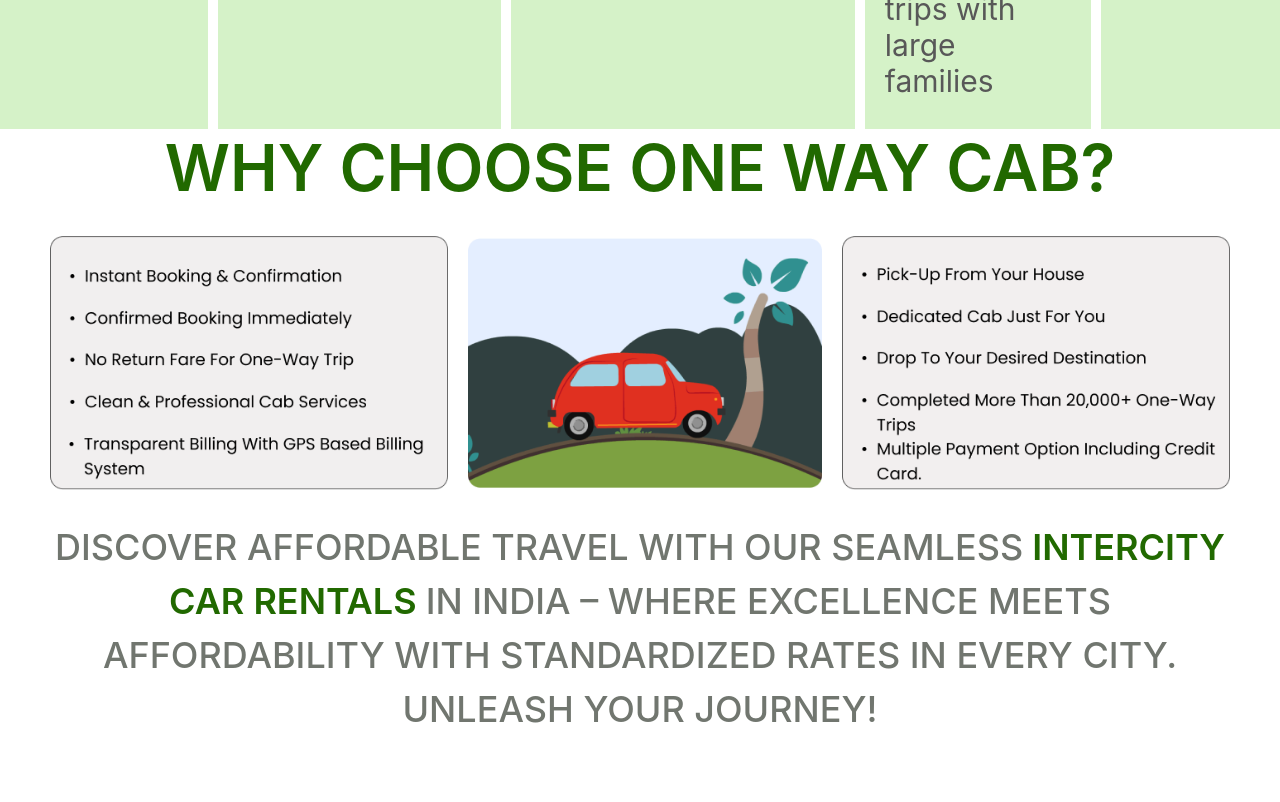
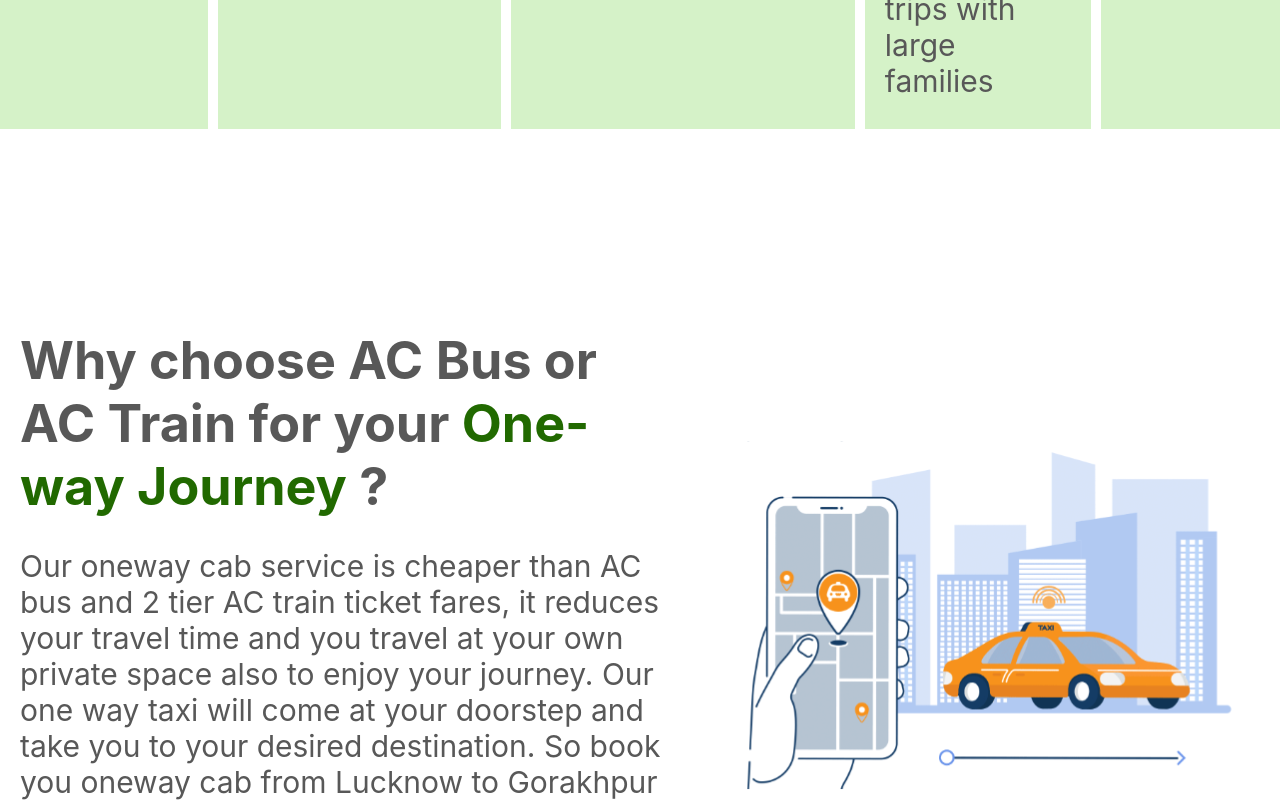
Before and after one commit to a19hu/Yatricabs, a React (Create React App) app: page / in a window 1280 px wide. Shown: the part 1280-2082 px from the top of the page. Built offline with nearby package versions, Linux system fonts and the light colour scheme.

Commit message:
journey page fix

```diff
--- a/src/App.js
+++ b/src/App.js
@@ -12,7 +12,7 @@
     <Home/>
     {/* <Yatri/> */}
     <Tablechart/>
-    {/* <Journey/> */}
+    <Journey/>
       <ChooseWay/>
       <Details/>
       <Footer/>
--- a/src/components/SubPage/Journey.jsx
+++ b/src/components/SubPage/Journey.jsx
@@ -13,8 +13,8 @@
                    <br /><span style={{ color:'black',fontWeight:'600'}}>Read More....</span>
                     </p>
         </div>
-        <div>
-         {/* <img src={progess} alt="" /> */}
+        <div className='journey_img'>
+         <img src={progess} alt="" />
 
         </div>
       </div>
--- a/src/components/style/journey.css
+++ b/src/components/style/journey.css
@@ -3,11 +3,19 @@
 
 }
 .journey_container{
-    /* display: flex; */
-    /* justify-content: space-between; */
+    display: flex;
+    justify-content: space-between;
     align-items: center;
-    gap: 70px;
-    padding: 200px 100px;
+    gap: 10px;
+    padding: 200px 20px;
+}
+.journey_img {
+    display: flex;
+    justify-content: center;
+    align-items: center
+}
+.journey_img img{
+   width: 870px;
 }
 .journey_context{
 
@@ -22,6 +30,28 @@
     font-weight: 400;
     color: rgba(88, 88, 88, 1);
 }
-@media screen and (max-width: 1220px) {
+@media screen and (max-width: 900px) {
+    .journey_container {
+            display: block;
+            justify-content: space-between;
+    }
+                .journey_img img {
+                    width: 767px;
+                }
+}
 
+@media screen and (max-width: 500px) {
+    .journey_img img {
+            width: 377px;
+        }
 }
+@media screen and (max-width: 900px) {
+    .journey_img img {
+        width: 467px;
+    }
+}
+@media screen and (max-width: 1300px) {
+    .journey_img img {
+        width: 567px;
+    }
+}
```
